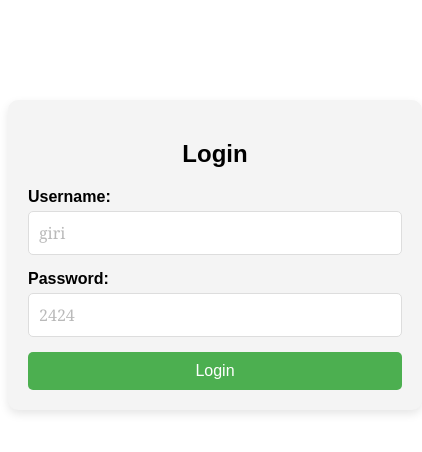
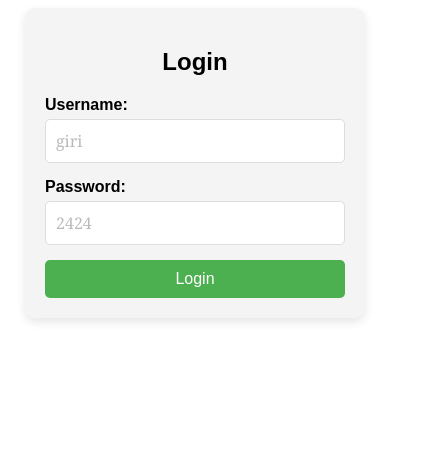
Before and after one commit to Giridev24/mail-task, a React (Vite) app in the folder client/: page / in a window 390 px wide. Shown: the top 452 px of the page, 422 px wide, since content can reach past the window. Built offline with nearby package versions, Linux system fonts and the light colour scheme.

Commit message:
Update Login.css

```diff
--- a/client/src/Components/Login.css
+++ b/client/src/Components/Login.css
@@ -70,3 +70,15 @@ button.login-btn:hover {
   font-size: 14px;
   font-family: 'Arial', sans-serif;
 }
+
+@media (max-width: 600px) {
+  .login-container {
+    max-width: 300px;
+    margin:  auto;
+    padding: 20px;
+    background-color: #f4f4f4;
+    border-radius: 10px;
+    box-shadow: 0 4px 10px rgba(0, 0, 0, 0.1);
+    font-family: 'Georgia', 'Times New Roman', serif;
+  }
+}
```
